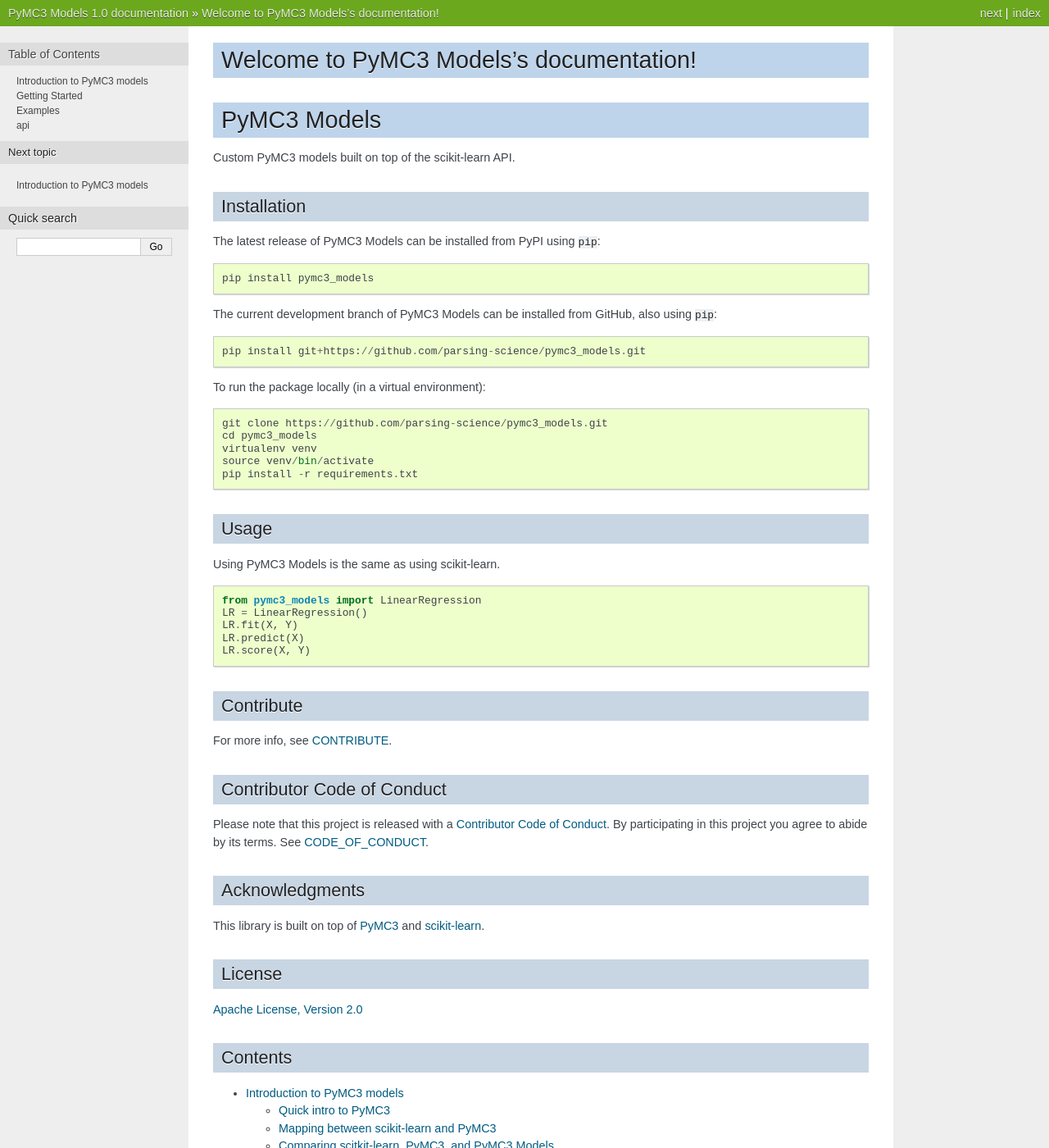
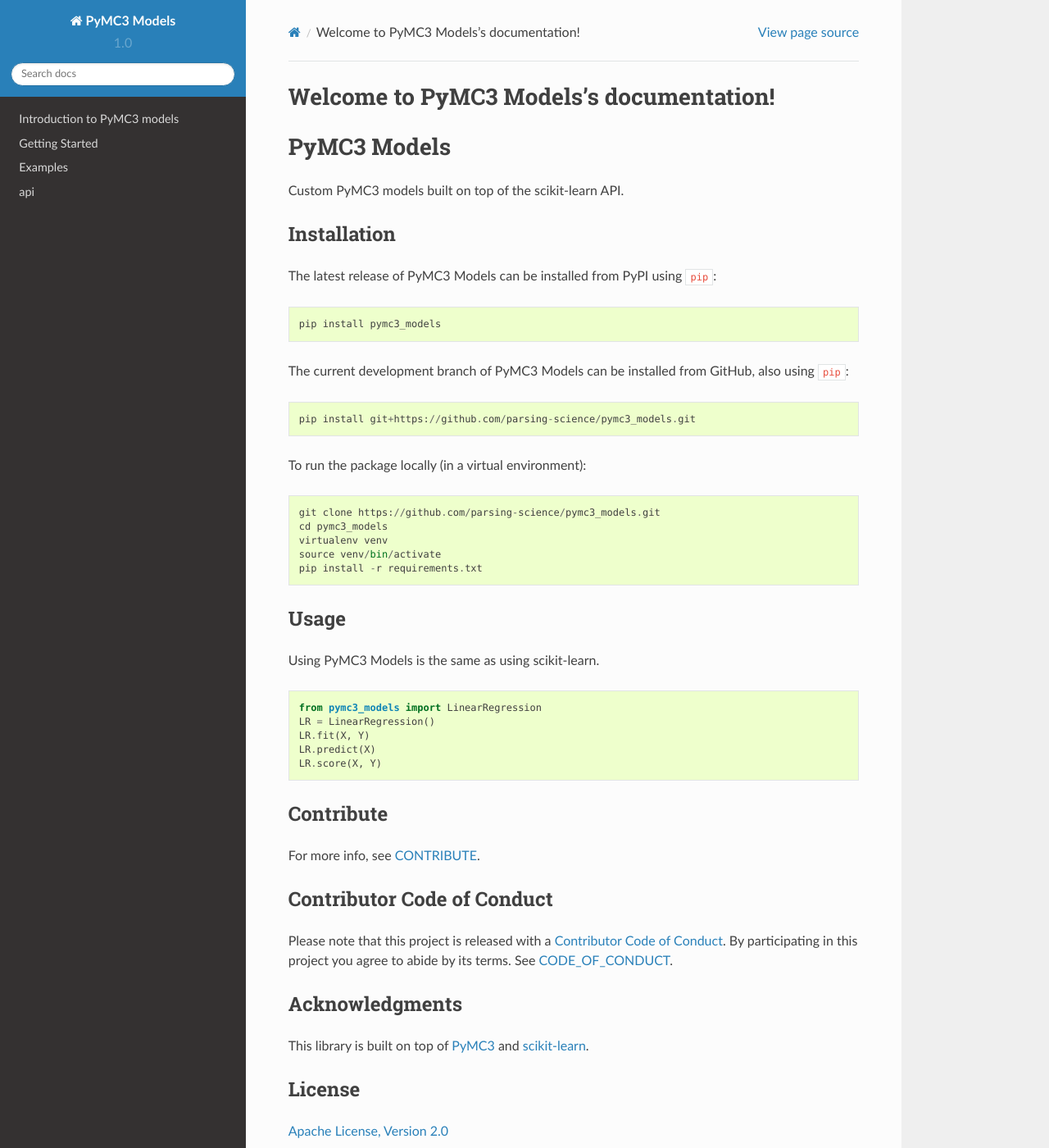
Before and after one commit to parsing-science/pymc3_models, a Sphinx documentation site: the page built from docs/index.rst, in a window 1280 px wide and 1400 px high. Shown: the whole window at 82% size. Built offline with Sphinx 7.4.7 and the Read the Docs theme 2.0.0, drawn with Linux system fonts in a browser that asks for light colours; some of the changed text lies outside the part shown.

Commit message:
Update theme

```diff
--- a/docs/conf.py
+++ b/docs/conf.py
@@ -98,7 +98,7 @@
 # The theme to use for HTML and HTML Help pages.  See the documentation for
 # a list of builtin themes.
 #
-html_theme = 'nature'
+html_theme = "sphinx_rtd_theme"
 
 # Theme options are theme-specific and customize the look and feel of a theme
 # further.  For a list of options available for each theme, see the
```
Also changed, not shown: docs/api/pymc3_models.rst (added, +9 -0 lines).
